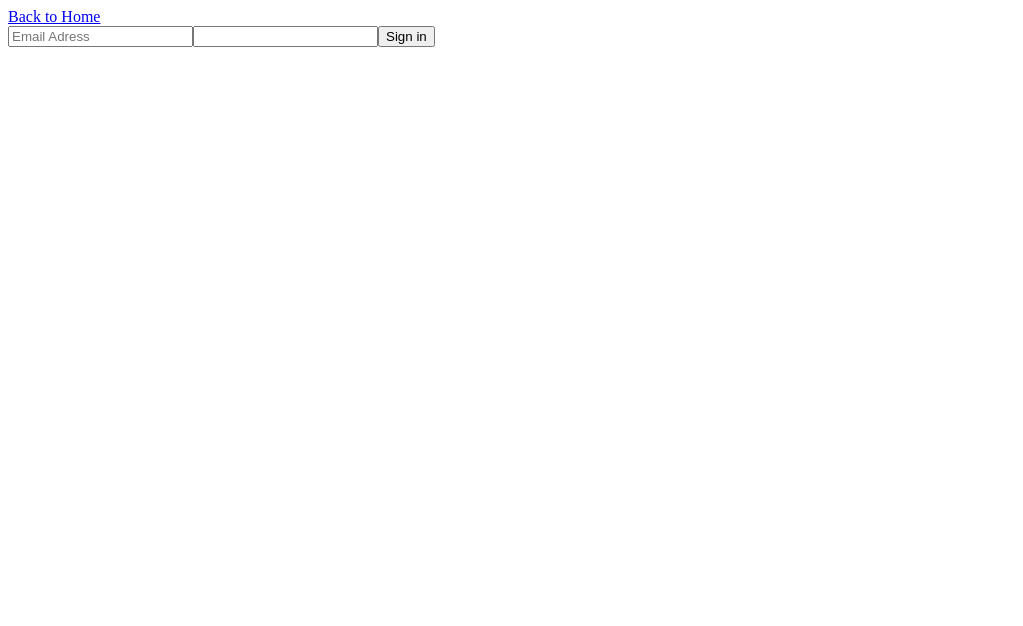
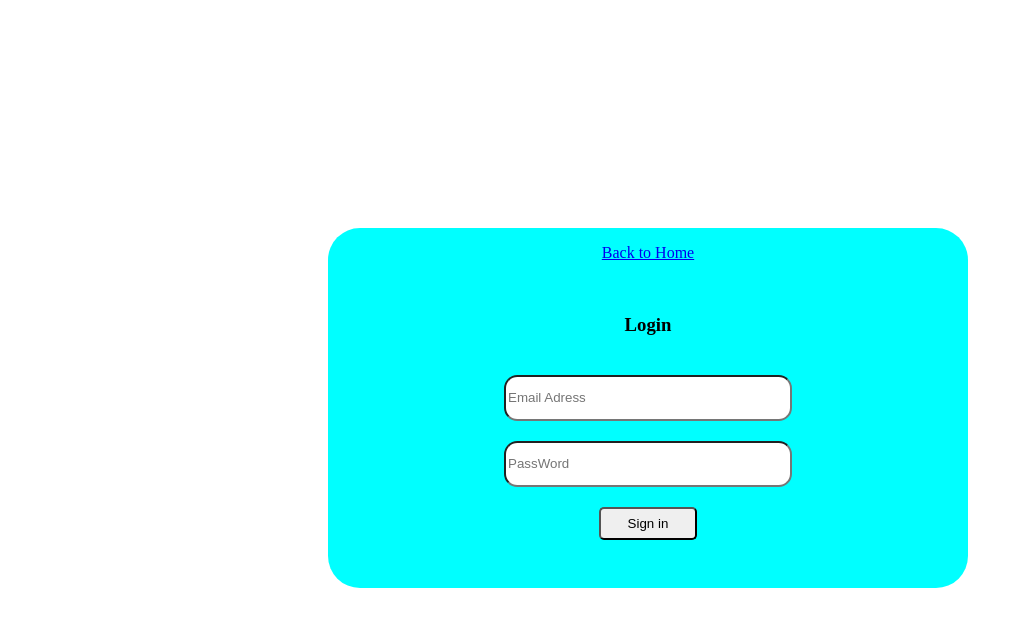
Before and after one commit to eazyrr22/RiddleGameWeb-Client, a React (Vite) app: page /login in a window 1280 px wide. Shown: the top 626 px of the page, without its empty margins (0-1023 px from the left). Built offline with nearby package versions, Linux system fonts and the light colour scheme.

Commit message:
feat: add .gitignore, update package.json and package-lock.json for Bootstrap, and enhance Login component with styling and structure

```diff
--- a/package.json
+++ b/package.json
@@ -10,6 +10,7 @@
     "preview": "vite preview"
   },
   "dependencies": {
+    "bootstrap": "^5.3.8",
     "react": "^19.1.1",
     "react-dom": "^19.1.1",
     "react-router": "^7.8.2"
--- a/src/App.tsx
+++ b/src/App.tsx
@@ -7,7 +7,7 @@ import Game from './pages/Game'
 
 export default function App() {
   return (
-    <div>
+    <>
       <Routes>
         <Route path='/' element={<Home/>}></Route>
         <Route path='/login' element={<Login/>} ></Route>
@@ -15,6 +15,6 @@ export default function App() {
         <Route path='admin' element={<Admin/>}></Route>
         <Route path='game' element={<Game/>}></Route>
       </Routes>
-    </div>
+    </>
   )
 }
--- a/src/index.css
+++ b/src/index.css
@@ -0,0 +1,45 @@
+body {
+  height: 100vh;
+  width: 100vw;
+}
+
+#root {
+  height: 100%;
+  width: 100%;
+  display: flex;
+  align-items: center;
+  flex-direction: column;
+  justify-content: center;
+}
+.main-card {
+  display: flex;
+  align-items: center;
+  flex-direction: column;
+  align-content: center;
+  height: 45%;
+  width: 50%;
+  background-color: aqua;
+  border-radius: 2em;
+  justify-content: space-around;
+}
+input{
+    width: 21em;
+    height: 3em;
+    border-radius: 1em;
+}
+form {
+  display: flex;
+  align-items: center;
+  flex-direction: column;
+  align-content: center;
+  gap: 20px;
+    padding-bottom:5% ;
+
+}
+button{
+    border-radius: 5px;
+    height: 33px;
+    width: 98px;
+
+
+}
--- a/src/pages/Login.tsx
+++ b/src/pages/Login.tsx
@@ -1,11 +1,12 @@
 import { Link } from "react-router";
 export default function Login() {
   return (
-    <div>
+    <div className="main-card">
     <Link to={"/"}>Back to Home</Link>
       <form action="submit" method="post">
+        <h3>Login</h3>
         <input type="email" name="email" placeholder="Email Adress" />
-        <input type="password" name="password" minLength={6} />
+        <input type="password" name="password"  placeholder="PassWord" minLength={6} />
         <button type="submit">Sign in</button>
       </form>
     </div>
```
Also changed, not shown: 2 other files (tests, documents, lock files or other folders).
